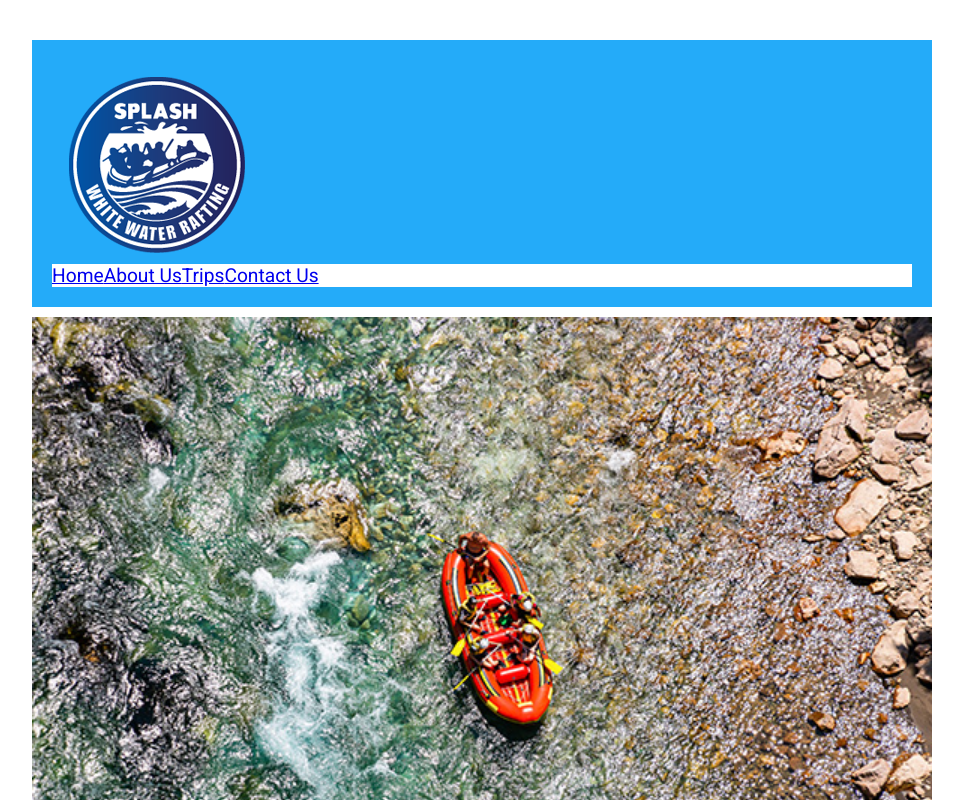
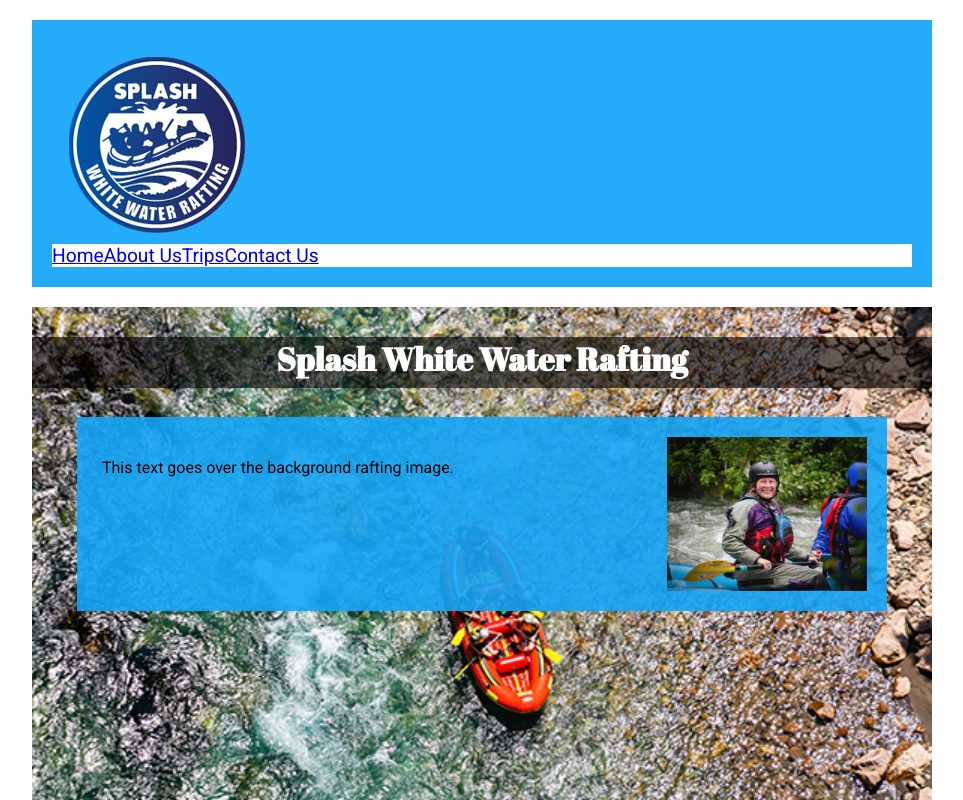
Before and after one commit to Gageroo222/wdd130, a plain HTML site: page wwr/about.html in a window 1280 px wide. Shown: the top 800 px of the page, without its empty margins (158-1121 px from the left). Drawn offline with Linux system fonts and the light colour scheme.

Commit message:
assist update rafting about us

```diff
--- a/wwr/about.html
+++ b/wwr/about.html
@@ -25,12 +25,12 @@
                 <h1>Splash White Water Rafting</h1>
                 <article>
                     <img src="images/happyrafter.jpg" alt="Happy Rafter">
-                    <p>Lorem ipsum dolor sit amet consectetur adipisicing elit. Nesciunt, quaerat.</p>
+                    <p>This text goes over the background rafting image.</p>
                 </article>
             </div>
             <section>
                 <h2>History</h2>
-                <p>Lorem ipsum dolor sit amet consectetur adipisicing elit. Consequuntur, voluptas.</p>
+                <p>This is the text for the history section. It's pretty exciting.</p>
             </section>
             <section>
                 <h2>Adventure Awaits You!</h2>
--- a/wwr/styles/rafting.css
+++ b/wwr/styles/rafting.css
@@ -1,7 +1,7 @@
 @import url('https://fonts.googleapis.com/css2?family=Abril+Fatface&family=Roboto:ital,wght@0,100;0,300;0,400;0,500;0,700;0,900;1,100;1,300;1,400;1,500;1,700;1,900&display=swap');
 :root {
     --primary-color: #3F644B;
-    --secondary-color: #B7B6C1;
+    --secondary-color: #ffffff;
     --accent1-color: #24ABF9;
     --accent2-color: #000000;
 
@@ -22,8 +22,8 @@ body {
 .container {
     max-width: 900px;
     margin: 0 auto;
-    padding: 20px;
-    background-color: #fff;
+    /* padding: 20px; */
+    background-color: var(--secondary-color);
 }
 h1, h2, h3, h4, h5, h6 {
     font-family: var(--heading-font);
@@ -41,24 +41,37 @@ nav {
     font-size: 1.2rem;
     display:flex;
 }
-.hero {
-    margin: 10px auto;
-    position: relative;
+.hero{
+   position: relative;
 }
-.hero img {
-    position: relative;
+.hero img{
+    position: absolute;
     display: block;
-    width: 100%;
+    width: 900px;
     height: auto;
 }
 h1 {
     position: absolute;
+    width: 900px;
+    margin-top: 30px;
+    padding-bottom: .25em;
+    text-align: center;
+    color: var(--secondary-color);
+    background-color: rgba(0, 0, 0, .60);
 }
 article {
-    padding: 20px;
     position: absolute;
-    opacity: 80%;
+    margin: 110px 45px;
+    width:90%;
+    background-color: rgba(20, 165, 248, 0.897);
+
 }
-article img {
-    float: right;
+.hero article img {
+    position: relative;
+     width: 200px;
+     float: right;
+     padding: 20px;
+
 }
+section img{
+    display: block;}
```
